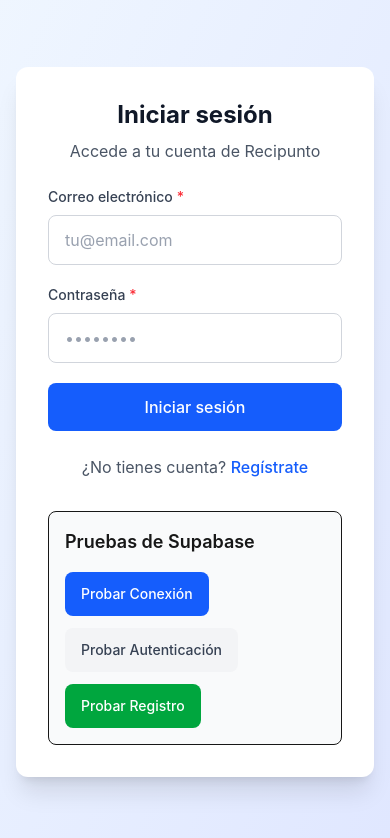
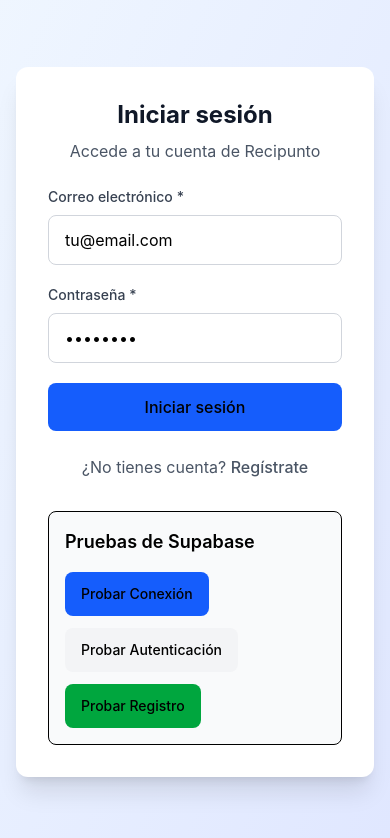
Before and after one commit to eliasdiaz19/recipunto, a Next.js app: page / in a window 390 px wide. Shown: the top 838 px of the page. Built offline with nearby package versions, Linux system fonts and the light colour scheme; no server answers; the database is empty.

Commit message:
fix: mejorar legibilidad del texto en móvil - agregar text-black explícito a inputs y cards

```diff
--- a/src/app/globals.css
+++ b/src/app/globals.css
@@ -76,4 +76,26 @@
     min-height: 44px;
     padding: 12px 16px;
   }
+
+  /* Garantizar legibilidad del texto en móvil */
+  input, textarea, select {
+    color: #000000 !important;
+    -webkit-text-fill-color: #000000 !important;
+  }
+
+  /* Asegurar que las etiquetas sean legibles */
+  label {
+    color: #374151 !important;
+    -webkit-text-fill-color: #374151 !important;
+  }
+
+  /* Texto del contenido de las tarjetas */
+  .bg-white {
+    color: #000000 !important;
+  }
+
+  /* Texto de los botones */
+  button {
+    color: inherit !important;
+  }
 }
--- a/src/components/Map/AddBoxControl.tsx
+++ b/src/components/Map/AddBoxControl.tsx
@@ -37,7 +37,7 @@
   })
 
   const header = (
-    <h3 className="text-lg font-bold text-white flex items-center">
+    <h3 className="text-lg font-bold text-white flex items-center drop-shadow-sm">
       <svg className="w-5 h-5 mr-2" fill="none" stroke="currentColor" viewBox="0 0 24 24">
         <path strokeLinecap="round" strokeLinejoin="round" strokeWidth={2} d="M12 6v6m0 0v6m0-6h6m-6 0H6" />
       </svg>
--- a/src/components/UI/Card.tsx
+++ b/src/components/UI/Card.tsx
@@ -37,7 +37,7 @@
       )}
 
       <div className={cn(
-        'p-6 space-y-5 bg-white',
+        'p-6 space-y-5 bg-white text-black',
         contentClassName
       )}>
         {children}
--- a/src/components/UI/Input.tsx
+++ b/src/components/UI/Input.tsx
@@ -24,7 +24,7 @@
         <input
           ref={ref}
           className={cn(
-            'w-full px-4 py-3 border rounded-lg transition-colors duration-200 placeholder-gray-400 bg-white',
+            'w-full px-4 py-3 border rounded-lg transition-colors duration-200 placeholder-gray-400 bg-white text-black',
             'focus:ring-2 focus:ring-offset-0 focus:outline-none',
             error
               ? 'border-red-300 focus:ring-red-500 focus:border-red-500'
```
